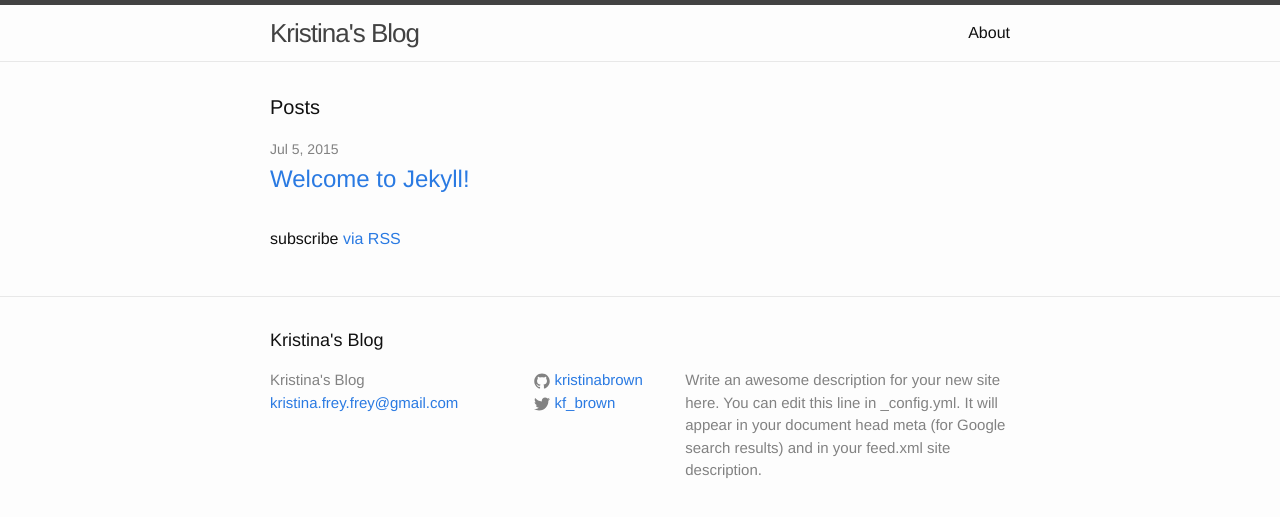
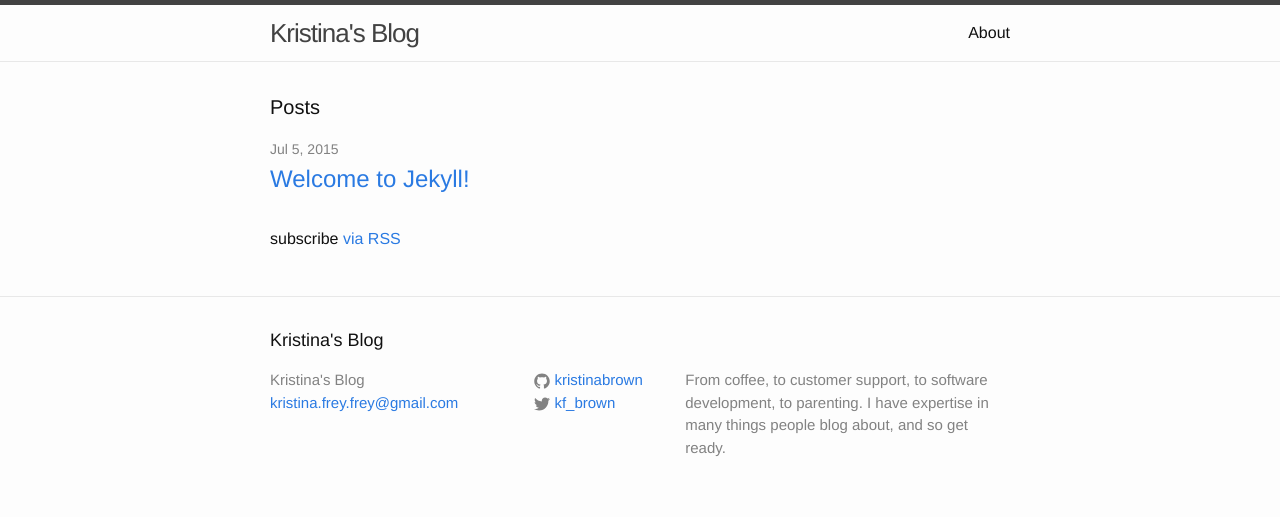
Before and after one commit to kristinabrown/kristinabrown.github.io, a Jekyll site: the page built from index.html, in a window 1280 px wide. Shown: the top 517 px of the page. Built offline with Jekyll 4.4.1, drawn with Linux system fonts in a browser that asks for light colours.

Commit message:
update footer

```diff
--- a/_config.yml
+++ b/_config.yml
@@ -2,9 +2,8 @@
 title: Kristina's Blog
 email: kristina.frey.frey@gmail.com
 description: > # this means to ignore newlines until "baseurl:"
-  Write an awesome description for your new site here. You can edit this
-  line in _config.yml. It will appear in your document head meta (for
-  Google search results) and in your feed.xml site description.
+  From coffee, to customer support, to software development, to parenting.
+  I have expertise in many things people blog about, and so get ready.
 baseurl: "" # the subpath of your site, e.g. /blog/
 url: "http://kristinabrown.github.io/" # the base hostname & protocol for your site
 twitter_username: kf_brown
@@ -12,3 +11,12 @@ github_username:  kristinabrown
 
 # Build settings
 markdown: kramdown
+
+defaults:
+  #set layout
+  scope:
+    path: "" # an empty string here means all files in the project
+    type: "posts"
+  values:
+    layout: "default"
+    author: "Kristina Brown"
--- a/_includes/footer.html
+++ b/_includes/footer.html
@@ -1,4 +1,4 @@
-<footer class="site-footer">
+<footer class="site-footer hero">
 
   <div class="wrapper">
 
--- a/css/main.scss
+++ b/css/main.scss
@@ -3,6 +3,9 @@
 ---
 @charset "utf-8";
 
+.wrapper {
+  max-width: 600;
+}
 
 
 // Our variables
```
Also changed, not shown: Gemfile.lock.
